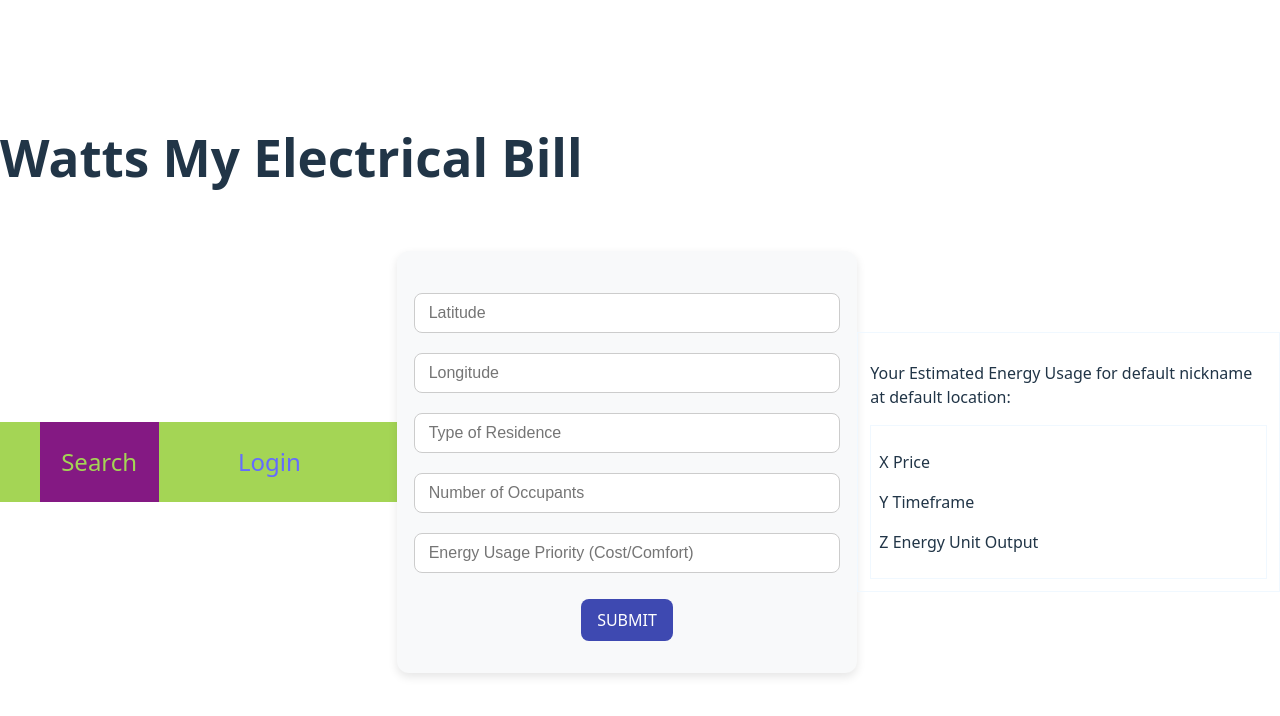
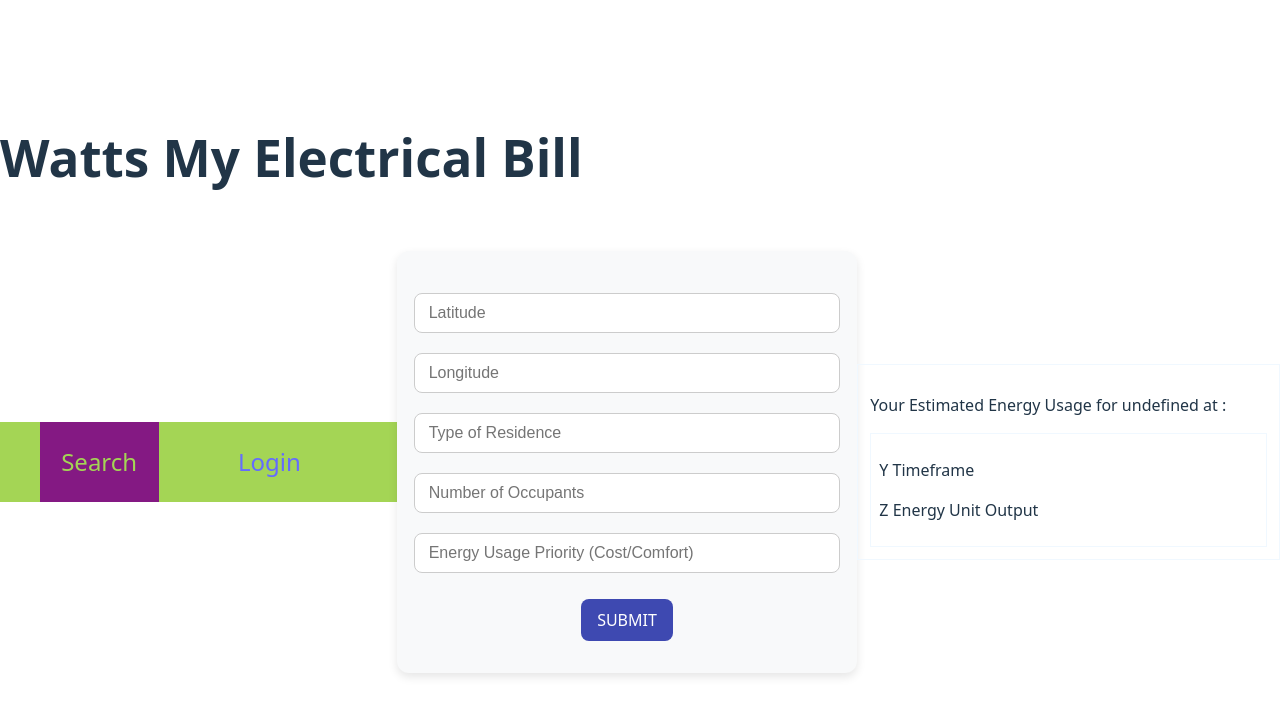
Before and after one commit to mkendall42/Watts-My-Electricity-Bill-FE-updates, a React (Vite) app: page / in a window 1280 px wide. Shown: the top 716 px of the page. Built offline with nearby package versions, Linux system fonts and the light colour scheme.

Commit message:
Refactor: to use result prop

```diff
--- a/src/ResultsContainer/ResultsContainer.jsx
+++ b/src/ResultsContainer/ResultsContainer.jsx
@@ -1,15 +1,16 @@
-import './ResultsContainer.css'
+import './ResultsContainer.css';
+import useState from 'react';
 
-const ResultsContainer = () => {
-    let nickname = 'default nickname'
-    let location = 'default location'
-    let nameAndLocation = `Your Estimated Energy Usage for ${nickname} at ${location}:`
+const ResultsContainer = ({ results }) => {
+
+		let nickname = results.nickname
+		let nameAndLocation = `Your Estimated Energy Usage for ${nickname} at :`
 
     return (
         <section className='results'>
             <p>{nameAndLocation}</p>
                 <section className='values'>
-                    <p>X Price</p>
+                    <p>{ results.cost }</p>
                     <p>Y Timeframe</p>
                     <p>Z Energy Unit Output</p>
                 </section>
```
